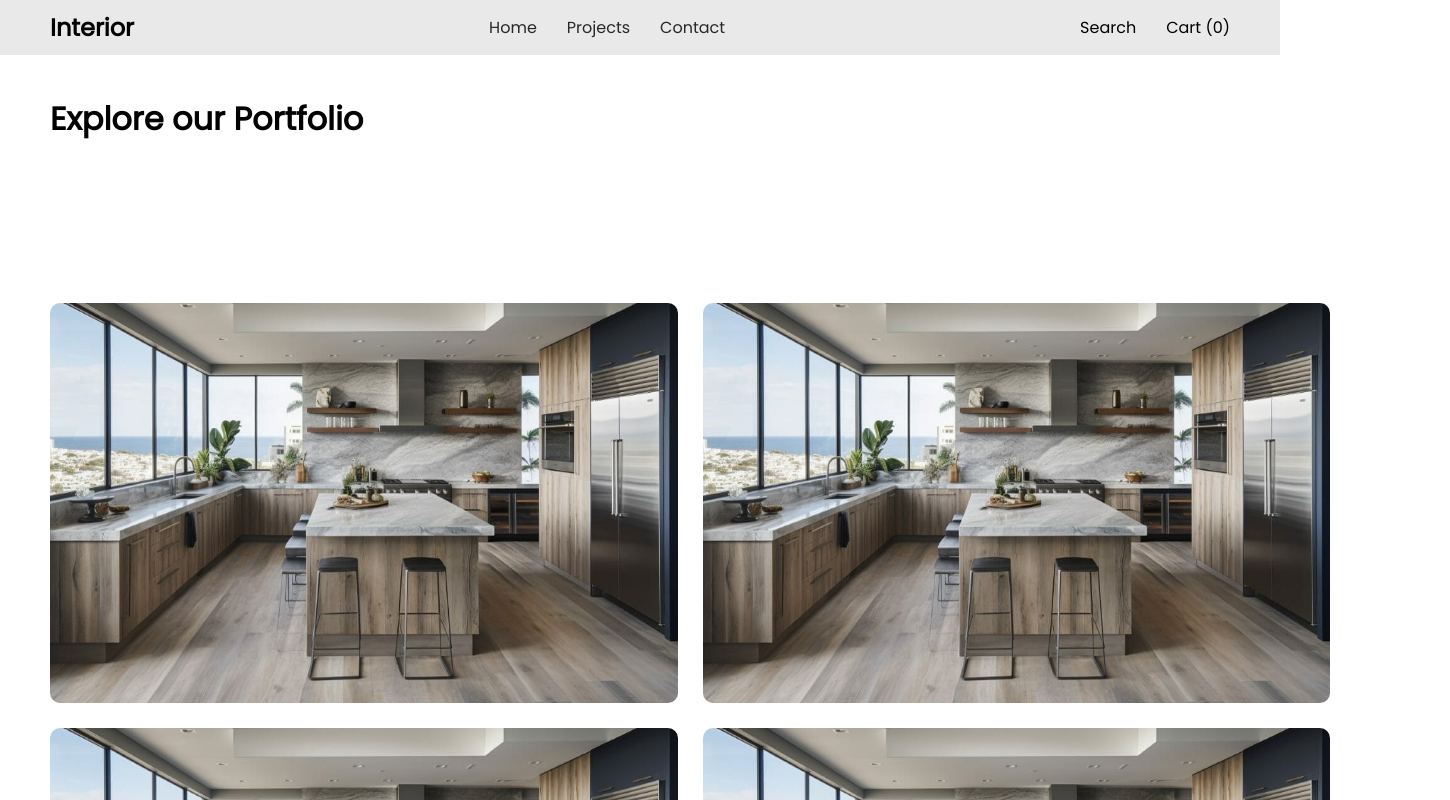
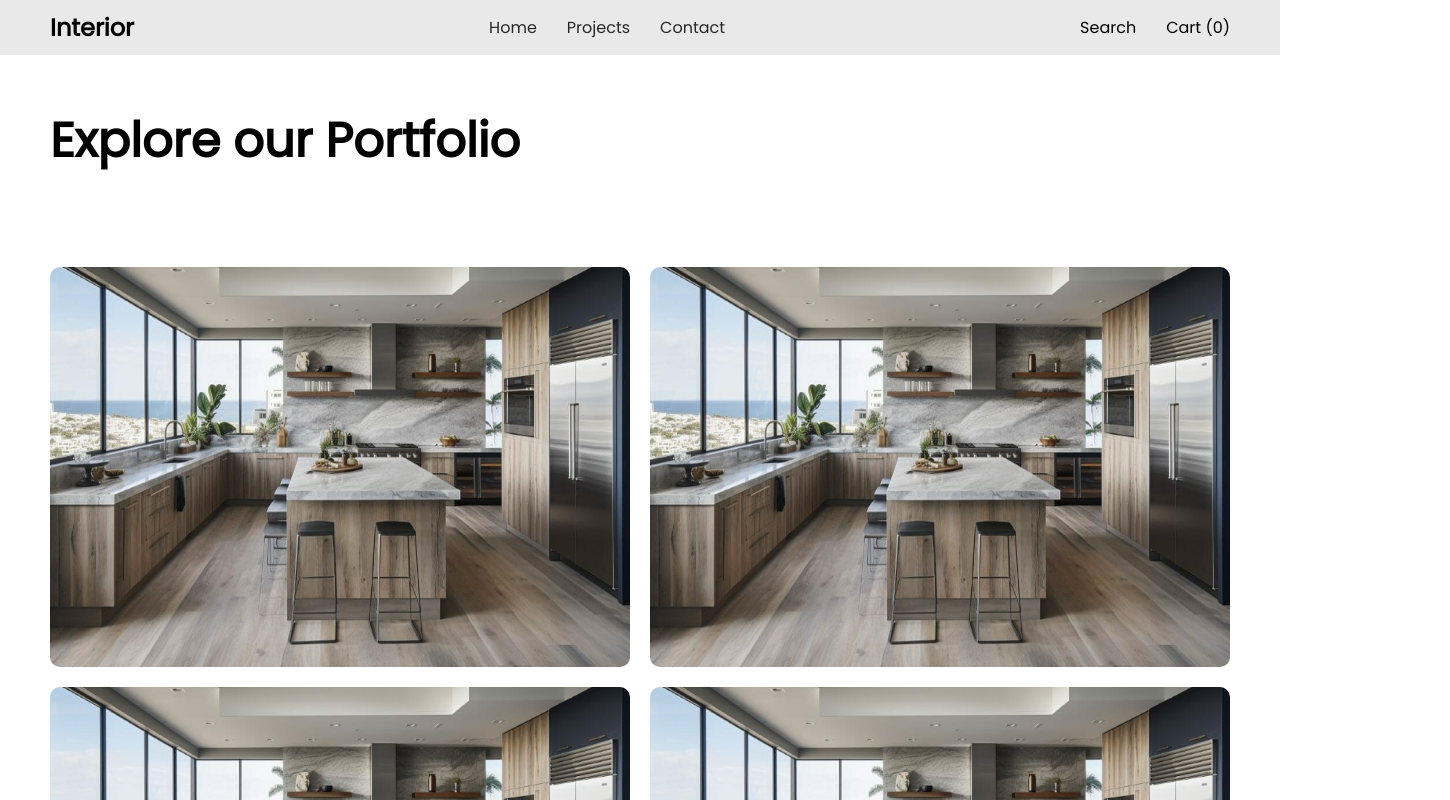
Before and after one commit to Shashank-R87/Interior, a React (Create React App) app: page /projects in a window 1280 px wide. Shown: the top 800 px of the page, 1450 px wide, since content can reach past the window. Built offline with nearby package versions, Linux system fonts and the light colour scheme.

Commit message:
Project page issue solved

```diff
--- a/src/components/PortfolioTab.js
+++ b/src/components/PortfolioTab.js
@@ -1,14 +1,17 @@
 import React, { useState } from 'react'
 import Kitchen_interior from "../assets//images/Kitchen_interior.jpg"
+import { useNavigate } from 'react-router-dom';
 
-function PortfolioTab() {
+function PortfolioTab({projectID}) {
+
+    const navigate = useNavigate();
 
     const [hovering, setHovering] = useState(false);
 
     return (
         <div onMouseOver={() => { setHovering(true) }} onMouseOut={() => { setHovering(false) }} style={{ backgroundImage: `url(${Kitchen_interior}) `, backgroundRepeat: "no-repeat", backgroundSize: "100% 100%", objectFit: 'cover', display: 'flex', borderRadius: 10, justifyContent: 'center', alignItems: 'center', height: 400, overflow: 'hidden', cursor: "pointer", boxShadow: hovering ? "inset 0 0 0 2000px rgba(0, 0, 0, 0.3)" : "", transition: "ease-in-out", transitionDuration: "500ms" }}>
             {hovering ?
-                <p style={{ width: 100, backgroundColor: 'black', padding: 10, color: 'white', borderRadius: 10 }}>View Details</p> :
+                <button onClick={() => { navigate("/getProject", { state: { data: projectID } }) }} style={{ width: 100, backgroundColor: 'black', padding: 10, color: 'white', borderRadius: 10, border: 0, cursor: "pointer" }}>View Details</button> :
                 <p style={{ width: 100, padding: 10 }}></p>
             }
         </div>
--- a/src/pages/Projects.js
+++ b/src/pages/Projects.js
@@ -1,21 +1,25 @@
 import React from 'react'
 import NavBar from '../components/NavBar'
 import PortfolioTab from '../components/PortfolioTab'
+import Footer from '../components/Footer'
 
 function Projects() {
   return (
-    <div style={{ height: "100vh"}}>
+    <div>
       <NavBar />
-      <h1 style={{ padding: "40px 50px", display: 'flex', justifyContent: 'start', alignItems: 'start', flexDirection: 'column', gap: 20 }}>
+      <h1 style={{ padding: "50px 50px", display: 'flex', justifyContent: 'start', alignItems: 'start', flexDirection: 'column', fontWeight: 600, fontSize: 48 }}>
         Explore our Portfolio
       </h1>
 
-      <div style={{ width: "100%", padding: "120px 120px 20px 50px", display: 'grid', gridTemplateColumns: "auto auto", gap: 25 }}>
-        <PortfolioTab />
-        <PortfolioTab />
-        <PortfolioTab />
-        <PortfolioTab />
+      <div style={{padding: "40px 50px", paddingBottom: 100}}>
+        <div style={{ width: "100%", display: 'grid', gridTemplateColumns: "auto auto", gap: 20 }}>
+          <PortfolioTab projectID={"Project 1"} />
+          <PortfolioTab />
+          <PortfolioTab />
+          <PortfolioTab />
+        </div>
       </div>
+      <Footer />
     </div>
 
   )
```
